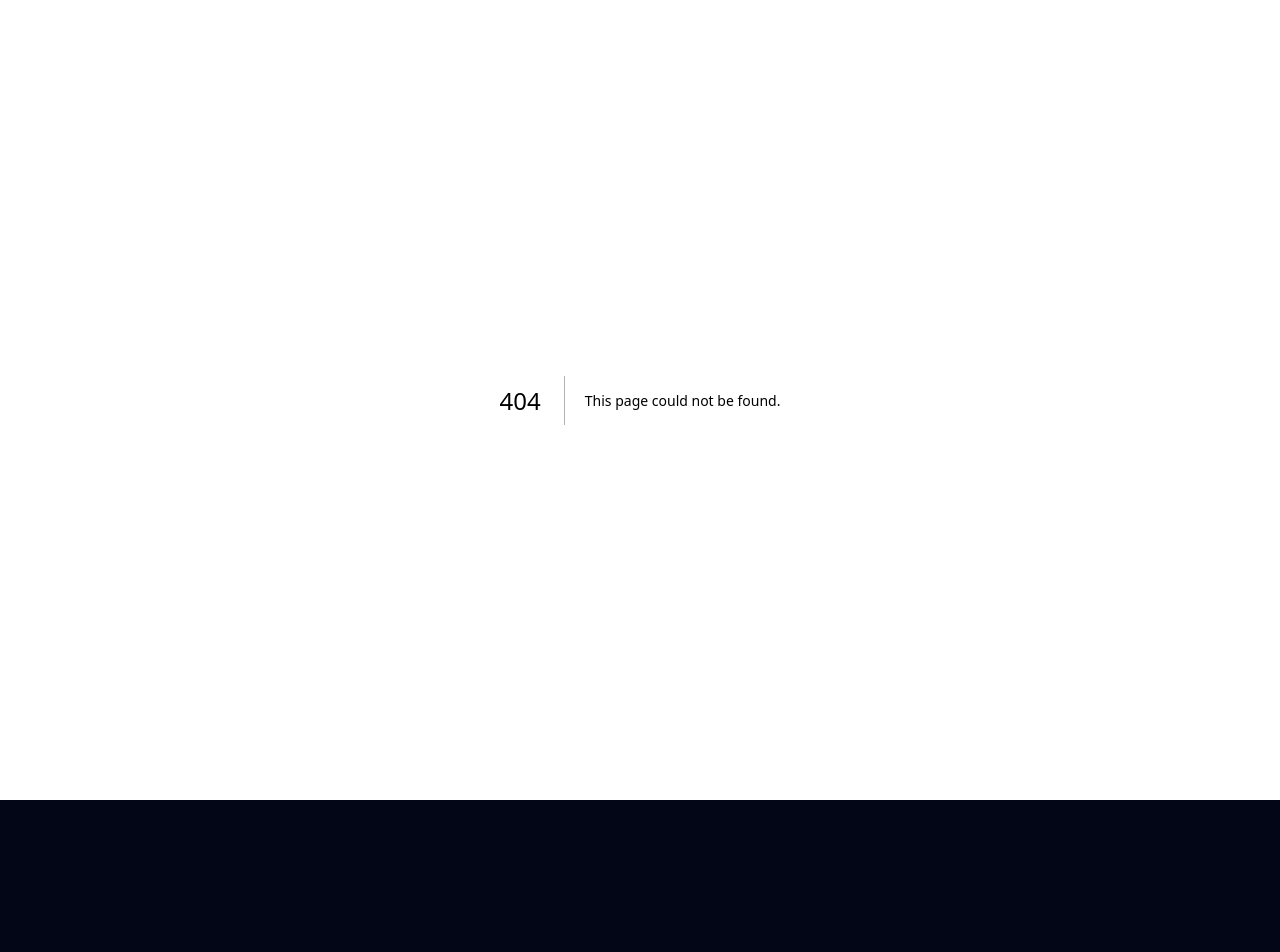
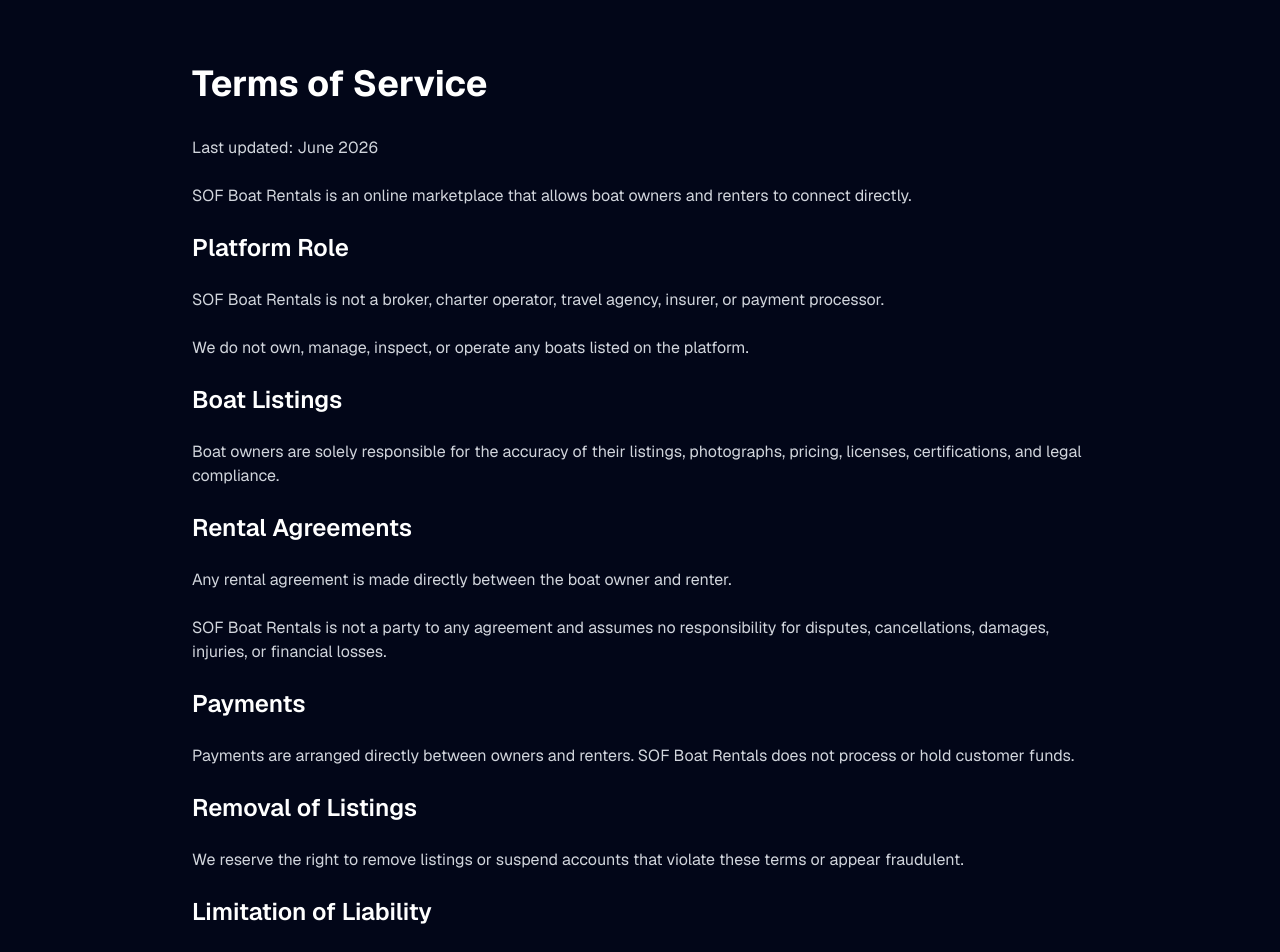
Before and after one commit to hanikhamistabet-del/south-of-france-boat-rentals, a Next.js app: page /terms in a window 1280 px wide. Before the commit this address had no page. Shown: the top 952 px of the page. Before the commit the page ends 800 px from the top, so only its background shows below. Built offline with nearby package versions, Linux system fonts and the light colour scheme.

Commit message:
Added legal pages and footer links

```diff
--- /dev/null
+++ b/app/contact/page.tsx
@@ -0,0 +1,37 @@
+export default function ContactPage() {
+  return (
+    <main className="min-h-screen bg-slate-950 text-white px-6 py-16">
+      <div className="max-w-4xl mx-auto">
+
+        <h1 className="text-4xl font-bold mb-8">
+          Contact Us
+        </h1>
+
+        <p className="text-gray-300 mb-8">
+          Have questions, partnership opportunities, or need support?
+          We'd love to hear from you.
+        </p>
+
+        <div className="bg-slate-900 rounded-2xl p-8">
+
+          <h2 className="text-2xl font-semibold mb-4">
+            Email
+          </h2>
+
+          <a
+            href="mailto:sofboatrental@gmail.com"
+            className="text-blue-400"
+          >
+            sofboatrental@gmail.com
+          </a>
+
+          <p className="mt-6 text-gray-400">
+            We aim to respond within 24–48 hours.
+          </p>
+
+        </div>
+
+      </div>
+    </main>
+  );
+}
--- a/app/page.tsx
+++ b/app/page.tsx
@@ -92,7 +92,6 @@ export default function Home() {
         <div className="grid grid-cols-1 md:grid-cols-3 gap-6">
           <div className="bg-slate-900 p-6 rounded-2xl">
             <h3 className="text-2xl font-bold">Free Listings</h3>
-
             <p className="mt-4 text-gray-400">
               Add your boat in minutes and start receiving inquiries.
             </p>
@@ -100,7 +99,6 @@ export default function Home() {
 
           <div className="bg-slate-900 p-6 rounded-2xl">
             <h3 className="text-2xl font-bold">No Commissions</h3>
-
             <p className="mt-4 text-gray-400">
               Keep 100% of your rental income.
             </p>
@@ -108,7 +106,6 @@ export default function Home() {
 
           <div className="bg-slate-900 p-6 rounded-2xl">
             <h3 className="text-2xl font-bold">Direct Contact</h3>
-
             <p className="mt-4 text-gray-400">
               Owners and renters communicate directly.
             </p>
@@ -125,7 +122,7 @@ export default function Home() {
 
           <p className="mt-6 text-gray-400 text-lg">
             Basic listings are free forever. Premium listings receive featured
-            placement and extra exposure.
+            placement and additional exposure.
           </p>
         </div>
       </section>
@@ -170,6 +167,9 @@ export default function Home() {
                 <a href="/boats">Browse Boats</a>
                 <a href="/signup">Create Account</a>
                 <a href="/login">Log In</a>
+                <a href="/terms">Terms of Service</a>
+                <a href="/privacy">Privacy Policy</a>
+                <a href="/contact">Contact Us</a>
               </div>
             </div>
 
@@ -178,10 +178,17 @@ export default function Home() {
 
               <a
                 href="mailto:sofboatrental@gmail.com"
-                className="text-gray-400"
+                className="text-gray-400 block"
               >
                 sofboatrental@gmail.com
               </a>
+
+              <p className="text-gray-500 text-sm mt-4">
+                SOF Boat Rentals acts solely as a listing platform. Boat owners
+                and renters communicate directly. Rental agreements, payments,
+                insurance, licensing, navigation, and legal responsibilities
+                remain solely between the parties involved.
+              </p>
             </div>
           </div>
         </div>
--- /dev/null
+++ b/app/privacy/page.tsx
@@ -0,0 +1,81 @@
+export default function PrivacyPage() {
+  return (
+    <main className="min-h-screen bg-slate-950 text-white px-6 py-16">
+      <div className="max-w-4xl mx-auto">
+
+        <h1 className="text-4xl font-bold mb-8">
+          Privacy Policy
+        </h1>
+
+        <p className="text-gray-300 mb-6">
+          Last updated: June 2026
+        </p>
+
+        <section className="space-y-6 text-gray-300">
+
+          <p>
+            SOF Boat Rentals respects your privacy and is committed to protecting
+            your personal information.
+          </p>
+
+          <h2 className="text-2xl font-semibold text-white">
+            Information We Collect
+          </h2>
+
+          <p>
+            We may collect account information such as your name, email address,
+            phone number, and boat listing details.
+          </p>
+
+          <h2 className="text-2xl font-semibold text-white">
+            How We Use Information
+          </h2>
+
+          <p>
+            We use collected information to provide our services, manage user
+            accounts, display listings, and improve the platform.
+          </p>
+
+          <h2 className="text-2xl font-semibold text-white">
+            Data Sharing
+          </h2>
+
+          <p>
+            We do not sell your personal information. Information may be shared
+            only when required by law or necessary to operate the platform.
+          </p>
+
+          <h2 className="text-2xl font-semibold text-white">
+            Data Security
+          </h2>
+
+          <p>
+            We take reasonable measures to protect user information, but no
+            method of transmission or storage is completely secure.
+          </p>
+
+          <h2 className="text-2xl font-semibold text-white">
+            Your Rights
+          </h2>
+
+          <p>
+            Users may request access, correction, or deletion of their personal
+            information by contacting us.
+          </p>
+
+          <h2 className="text-2xl font-semibold text-white">
+            Contact
+          </h2>
+
+          <p>
+            For privacy-related questions contact:
+            <br />
+            sofboatrental@gmail.com
+          </p>
+
+        </section>
+
+      </div>
+    </main>
+  );
+}
--- /dev/null
+++ b/app/terms/page.tsx
@@ -0,0 +1,93 @@
+export default function TermsPage() {
+  return (
+    <main className="min-h-screen bg-slate-950 text-white px-6 py-16">
+      <div className="max-w-4xl mx-auto">
+
+        <h1 className="text-4xl font-bold mb-8">
+          Terms of Service
+        </h1>
+
+        <p className="text-gray-300 mb-6">
+          Last updated: June 2026
+        </p>
+
+        <section className="space-y-6 text-gray-300">
+
+          <p>
+            SOF Boat Rentals is an online marketplace that allows boat owners
+            and renters to connect directly.
+          </p>
+
+          <h2 className="text-2xl font-semibold text-white">
+            Platform Role
+          </h2>
+
+          <p>
+            SOF Boat Rentals is not a broker, charter operator, travel agency,
+            insurer, or payment processor.
+          </p>
+
+          <p>
+            We do not own, manage, inspect, or operate any boats listed on the
+            platform.
+          </p>
+
+          <h2 className="text-2xl font-semibold text-white">
+            Boat Listings
+          </h2>
+
+          <p>
+            Boat owners are solely responsible for the accuracy of their
+            listings, photographs, pricing, licenses, certifications, and legal
+            compliance.
+          </p>
+
+          <h2 className="text-2xl font-semibold text-white">
+            Rental Agreements
+          </h2>
+
+          <p>
+            Any rental agreement is made directly between the boat owner and
+            renter.
+          </p>
+
+          <p>
+            SOF Boat Rentals is not a party to any agreement and assumes no
+            responsibility for disputes, cancellations, damages, injuries, or
+            financial losses.
+          </p>
+
+          <h2 className="text-2xl font-semibold text-white">
+            Payments
+          </h2>
+
+          <p>
+            Payments are arranged directly between owners and renters.
+            SOF Boat Rentals does not process or hold customer funds.
+          </p>
+
+          <h2 className="text-2xl font-semibold text-white">
+            Removal of Listings
+          </h2>
+
+          <p>
+            We reserve the right to remove listings or suspend accounts that
+            violate these terms or appear fraudulent.
+          </p>
+
+          <h2 className="text-2xl font-semibold text-white">
+            Limitation of Liability
+          </h2>
+
+          <p>
+            Users access and use the platform at their own risk. SOF Boat
+            Rentals shall not be liable for any damages, losses, injuries,
+            claims, or disputes arising from use of the platform.
+          </p>
+
+        </section>
+
+      </div>
+    </main>
+  );
+}
```
